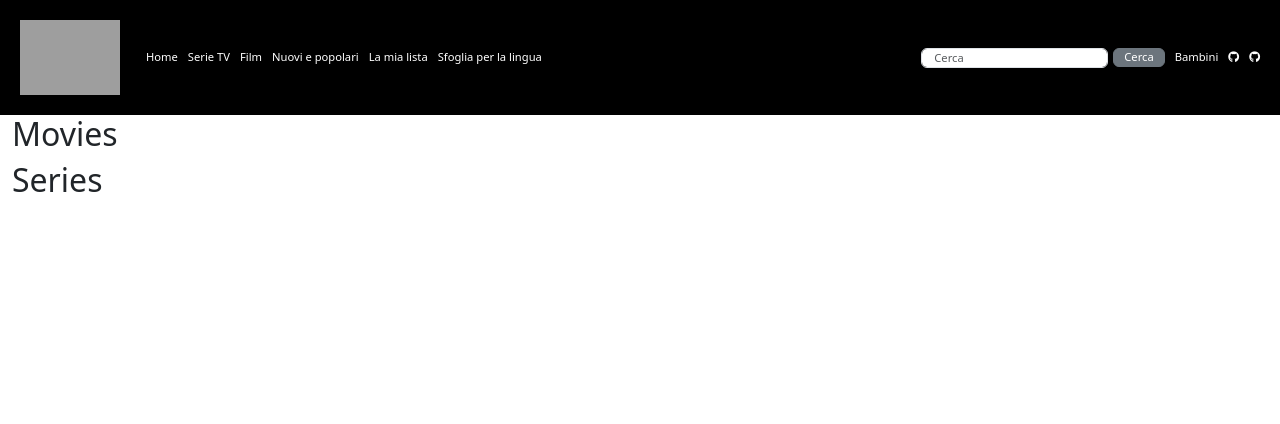
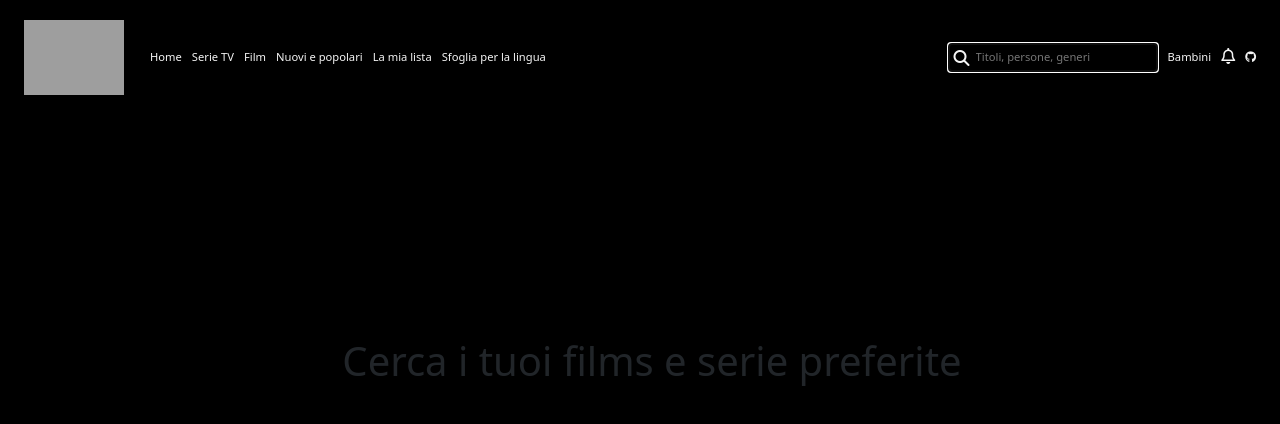
Before and after one commit to giamaf/vite-boolflix, a Vue app: page / in a window 1280 px wide. Shown: the top 424 px of the page. Built offline with nearby package versions, Linux system fonts and the light colour scheme; grey boxes are pictures that could not be loaded; the HTML template or start-up script is replaced by a standard one.

Commit message:
added general style

```diff
--- a/index.html
+++ b/index.html
@@ -3,9 +3,10 @@
 
 <head>
   <meta charset="UTF-8" />
-  <link rel="icon" type="" href="" />
+  <link rel="icon" type="image.png"
+    href="https://upload.wikimedia.org/wikipedia/commons/0/0c/Netflix_2015_N_logo.svg" />
   <meta name="viewport" content="width=device-width, initial-scale=1.0" />
-  <title>Boolfix</title>
+  <title>Netflix</title>
 
   <!-- Fontawesome -->
   <link rel="stylesheet" href="https://cdnjs.cloudflare.com/ajax/libs/font-awesome/6.5.1/css/all.css"
--- a/src/AppCard.vue
+++ b/src/AppCard.vue
@@ -4,7 +4,8 @@ export default {
     name: 'AppCard',
     props: {
         items: Object,
-        poster: Object
+        poster: Object,
+        notImage: String
     },
     computed: {
 
@@ -24,12 +25,11 @@ export default {
         // Funzione per montare l'URL della copertina
         cardImageUrl() {
             const cardUrl = new URL(`${this.poster.baseUrl}${this.poster.dimension}${this.items.poster_path}`, import.meta.url);
-
             return cardUrl.href
         },
 
         // Funzione per trasformare il voto in base 5 arrotondato
-        voteShape() {
+        voteShaped() {
             const voteRounded = this.items.vote_average / 2;
             return Math.round(voteRounded);
         }
@@ -38,9 +38,9 @@ export default {
 </script>
 
 <template>
-    <div class="card mb-3">
-        <img :src="cardImageUrl" class="card-img-top" alt="...">
-        <div class="card-body">
+    <div class="card">
+        <img :src="cardImageUrl" alt="...">
+        <div class="card-body d-none">
             <ul>
                 <li class="card-title">{{ items.title || items.name }}</li>
                 <li class="card-text">{{ items.original_title || items.original_name }}</li>
@@ -48,7 +48,7 @@ export default {
                     <img class="flag" v-if="hasFlag" :src="imagePath" :alt="items.original_language">
                     <span v-else>{{ items.original_language }}</span>
                 </li>
-                <li class="card-text">{{ voteShape }}</li>
+                <li class="card-text">{{ voteShaped }}</li>
             </ul>
         </div>
     </div>
@@ -57,8 +57,21 @@ export default {
 <style lang="scss" scoped>
 /* Style */
 .card {
+    padding: 0;
+    border: 0;
+    background-color: black;
+
+    &:hover {
+        cursor: pointer;
+        filter: contrast(0.7);
+    }
+
     img {
-        max-width: 300px;
+        width: auto;
+        height: 350px;
+        border: 1px solid transparent;
+        border-radius: 5px;
+
     }
 }
 
@@ -66,6 +79,5 @@ export default {
     .flag {
         max-width: 50px;
     }
-
 }
 </style>
--- a/src/AppGridItem.vue
+++ b/src/AppGridItem.vue
@@ -10,6 +10,7 @@ export default {
     props: {
         collection: Array,
         poster: Object,
+        notImage: String
     }
 
 
@@ -18,8 +19,8 @@ export default {
 
 <template>
     <div class="row">
-        <div class="col-auto" v-for="item in collection" :key="item.id">
-            <AppCard :items="item" :poster="poster" />
+        <div class="col-auto p-0" v-for="item in collection" :key="item.id">
+            <AppCard :items="item" :poster="poster" :notImage="notImage" />
         </div>
     </div>
 </template>
@@ -28,6 +29,15 @@ export default {
 /* Style */
 .row {
     flex-wrap: nowrap;
-    overflow-x: scroll;
+    overflow-x: overlay;
+    -ms-overflow-style: none;
+    scrollbar-width: none;
+    padding: 0;
+    margin: 0;
+    column-gap: 5px;
+
+    :-webkit-scrollbar {
+        display: none;
+    }
 }
 </style>
--- a/src/AppHeader.vue
+++ b/src/AppHeader.vue
@@ -34,11 +34,11 @@ export default {
                 <div class="right">
                     <ul>
                         <li>
-                            <AppSearch button-label="Cerca" placeholder="Cerca" @send-form="$emit('search-item', $event)"
-                                @live-text="$emit('live-text', $event)" />
+                            <AppSearch button-label="Cerca" placeholder="Titoli, persone, generi"
+                                @send-form="$emit('search-item', $event)" @live-text="$emit('live-text', $event)" />
                         </li>
                         <li><a href="#">Bambini</a></li>
-                        <li><a href="#"><i class="fa-brands fa-github"></i></a></li>
+                        <li><a href="#"><i class="fa-regular fa-bell"></i></a></li>
                         <li><a href="#"><i class="fa-brands fa-github"></i></a></li>
                     </ul>
 
@@ -50,11 +50,19 @@ export default {
 
 <style lang="scss" scoped>
 /* Style */
+header {
+    position: sticky;
+    top: 0;
+    left: 0;
+    right: 0;
+    z-index: 1;
+}
+
 .nav {
     display: flex;
     justify-content: space-between;
     align-items: center;
-    padding: 20px;
+    padding: 20px 24px;
     font-size: 0.7rem;
     background-color: black;
 
@@ -69,8 +77,12 @@ export default {
 
     }
 
+    .fa-bell {
+        font-size: 1rem;
+    }
+
     a {
-        color: white;
+        color: whitesmoke;
     }
 }
 </style>
--- a/src/AppMain.vue
+++ b/src/AppMain.vue
@@ -9,7 +9,8 @@ export default {
 
     data: () => ({
         store,
-        poster
+        poster,
+        welcomeText: 'Cerca i tuoi films e serie preferite'
     }),
 
     components: { AppGridItem },
@@ -20,20 +21,42 @@ export default {
 </script>
 
 <template>
-    <main>
-        <div class="container-fluid">
-            <section>
+    <main class="container-fluid p-0 ps-4">
+        <section v-if="!store.movies.length || !store.series.length" class="welcome">
+            <h1>{{ welcomeText }}</h1>
+        </section>
+        <div v-else>
+            <section class="movies">
                 <h2>Movies</h2>
-                <AppGridItem @search-item="$emit('search-item')" :collection="store.movies" :poster="poster" />
+                <AppGridItem @search-item="$emit('search-item')" :collection="store.movies" :poster="poster"
+                    notImage="Copertina al momento non disponibile" />
             </section>
-            <section>
+            <section class="series">
                 <h2>Series</h2>
-                <AppGridItem @search-item="$emit('search-item')" :collection="store.series" :poster="poster" />
+                <AppGridItem @search-item="$emit('search-item')" :collection="store.series" :poster="poster"
+                    notImage="Copertina al momento non disponibile" />
             </section>
         </div>
+
     </main>
 </template>
 
 <style>
 /* Style */
+main {
+    section {
+        margin: 0 0 30px 0;
+    }
+
+    h2 {
+        color: whitesmoke;
+    }
+
+    .welcome {
+        display: flex;
+        justify-content: center;
+        align-items: center;
+        height: 500px;
+    }
+}
 </style>
--- a/src/AppSearch.vue
+++ b/src/AppSearch.vue
@@ -18,9 +18,10 @@ export default {
 
 <template>
     <form @submit.prevent="$emit('send-form', textSearched)">
-        <input @keyup="$emit('live-text', textSearched)" :placeholder="placeholder" v-model.trim="textSearched"
-            class="form-control" type="text">
-        <button class="btn btn-secondary">{{ buttonLabel }}</button>
+        <i class="fa-sharp fa-solid fa-magnifying-glass"></i>
+        <input autofocus @keyup="$emit('live-text', textSearched)" :placeholder="placeholder" v-model.trim="textSearched"
+            type="text">
+        <!-- <button class="btn btn-secondary">{{ buttonLabel }}</button> -->
     </form>
 </template>
 
@@ -29,11 +30,25 @@ export default {
 form {
     display: flex;
     align-items: center;
-    gap: 5px;
+    gap: 10px;
+    position: relative;
+
+    color: whitesmoke;
+
+    .fa-magnifying-glass {
+        position: absolute;
+        font-size: 1rem;
+        margin: 0px 6px;
+    }
 
     input {
         font-size: 0.7rem;
-        height: 20px;
+        // height: 20px;
+        background-color: black;
+        border: 1px solid white;
+        color: white;
+        padding: 5px 20px 5px 27px;
+
     }
 
     button {
--- a/src/assets/data/index.js
+++ b/src/assets/data/index.js
@@ -9,7 +9,7 @@ const api = {
 
 const poster = {
     baseUrl: 'https://image.tmdb.org/t/p/',
-    dimension: 'w342',
+    dimension: 'original',
 }
 
 export { api, poster };
--- a/src/assets/scss/generics.scss
+++ b/src/assets/scss/generics.scss
@@ -1,3 +1,7 @@
+body {
+    background-color: black;
+}
+
 ul {
     list-style: none;
     margin: 0;
```
